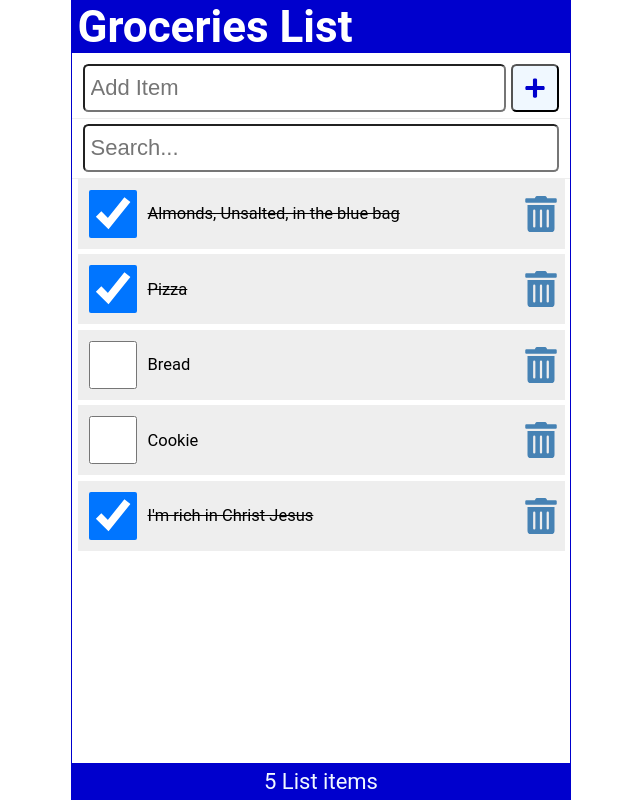
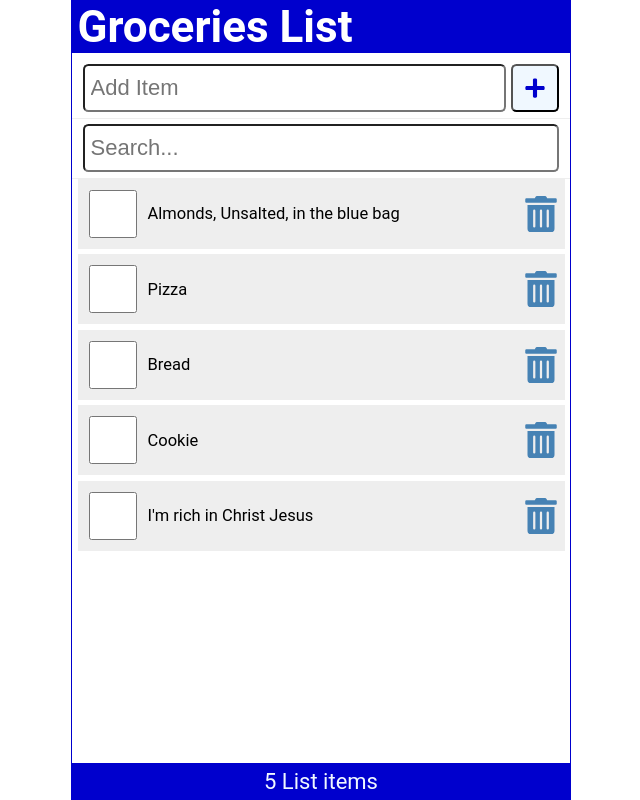
Before and after one commit to GUchechi/g-groceries-list, a React (Create React App) app: page / in a window 1280 px wide. Shown: the whole page, without its empty margins (319-959 px from the left). Built offline with nearby package versions, Linux system fonts and the light colour scheme; data requests are answered from the project's data file.

Commit message:
added deleting data

```diff
--- a/data/db.json
+++ b/data/db.json
@@ -2,12 +2,12 @@
   "items": [
     {
       "id": 1,
-      "checked": true,
+      "checked": false,
       "item": "Almonds, Unsalted, in the blue bag"
     },
     {
       "id": 2,
-      "checked": true,
+      "checked": false,
       "item": "Pizza"
     },
     {
@@ -22,7 +22,7 @@
     },
     {
       "id": 5,
-      "checked": true,
+      "checked": false,
       "item": "I'm rich in Christ Jesus"
     }
   ]
--- a/src/App.js
+++ b/src/App.js
@@ -79,9 +79,14 @@ const handleCheck = async (id) => {
   if (result) setFetchError(result);
 }
 
-const handleDelete = (id) => {
+const handleDelete = async (id) => {
   const listItems = items.filter((item) => item.id !== id);
   setAndSaveItems (listItems);
+
+  const deleteOptions = { method: 'DELETE'};
+  const reqUrl = `${API_URL}/${id}`;
+  const result = await apiRequest(reqUrl, deleteOptions);
+  if(result) setFetchError(result);
 }
 
 const handleSubmit = (e) => {
```
